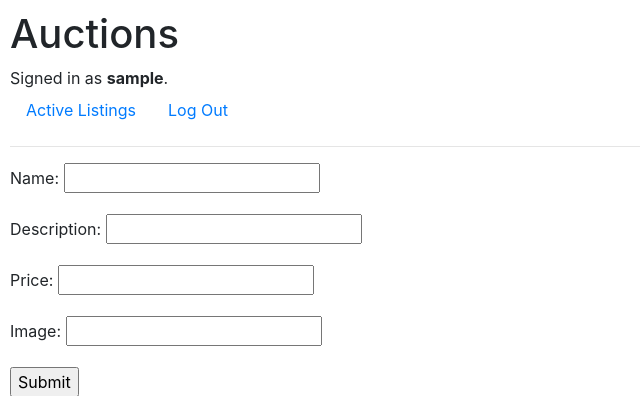
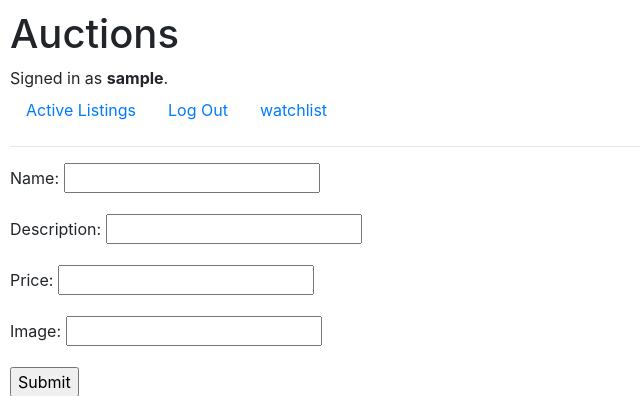
Before and after one commit to Raymondacampo/Project2, a Django app: page /create in a window 1280 px wide. Shown: the top 396 px of the page, without its empty margins (0-640 px from the left). Run offline with Django 3.2, Linux system fonts and the light colour scheme; the visitor is signed in with stand-in values (Sample User, id 1); some libraries are stand-ins or nearby versions.

Commit message:
view_watchlist view function

```diff
--- a/commerce/auctions/templates/auctions/layout.html
+++ b/commerce/auctions/templates/auctions/layout.html
@@ -24,6 +24,9 @@
                 <li class="nav-item">
                     <a class="nav-link" href="{% url 'logout' %}">Log Out</a>
                 </li>
+                <li class="nav-item">
+                    <a class="nav-link" href="{% url 'view_watchlist' %}">watchlist</a>
+                </li>
             {% else %}
                 <li class="nav-item">
                     <a class="nav-link" href="{% url 'login' %}">Log In</a>
--- a/commerce/auctions/urls.py
+++ b/commerce/auctions/urls.py
@@ -8,9 +8,11 @@ urlpatterns = [
     path("logout", views.logout_view, name="logout"),
     path("register", views.register, name="register"),
     path("create", views.create, name="create"),
+    path("watchlist", views.view_watchlist, name="view_watchlist"),
     path("<int:item_id>", views.item, name="item"),
     path("<int:item_id>/bid", views.bid, name="bid"),
-    path("<int:item_id>/watchlist", views.watchlist, name="watchlist"),
+    path("<int:item_id>/watchlist", views.add_watchlist, name="watchlist"),
     path("<int:item_id>/close", views.close, name="close"),
     path("<int:item_id>/comment", views.comment, name="comment")
+
 ]
--- a/commerce/auctions/views.py
+++ b/commerce/auctions/views.py
@@ -68,11 +68,19 @@ def item(request, item_id):
             })
 
 @login_required
-def watchlist(request, item_id):
+def add_watchlist(request, item_id):
     user = request.user
     product = Product.objects.get(pk=item_id)
     product.watchlist.add(user)
-    return HttpResponseRedirect(reverse('index'))
+    return render(request, "auctions/watchlist.html")
+
+def view_watchlist(request):
+    user = request.user
+    u = User.objects.get(pk=user.id)
+    items = u.watchlist.all()
+    return render(request, "auctions/watchlist.html", {
+        "items": items
+    })
 
 @login_required
 def bid(request, item_id):
```
